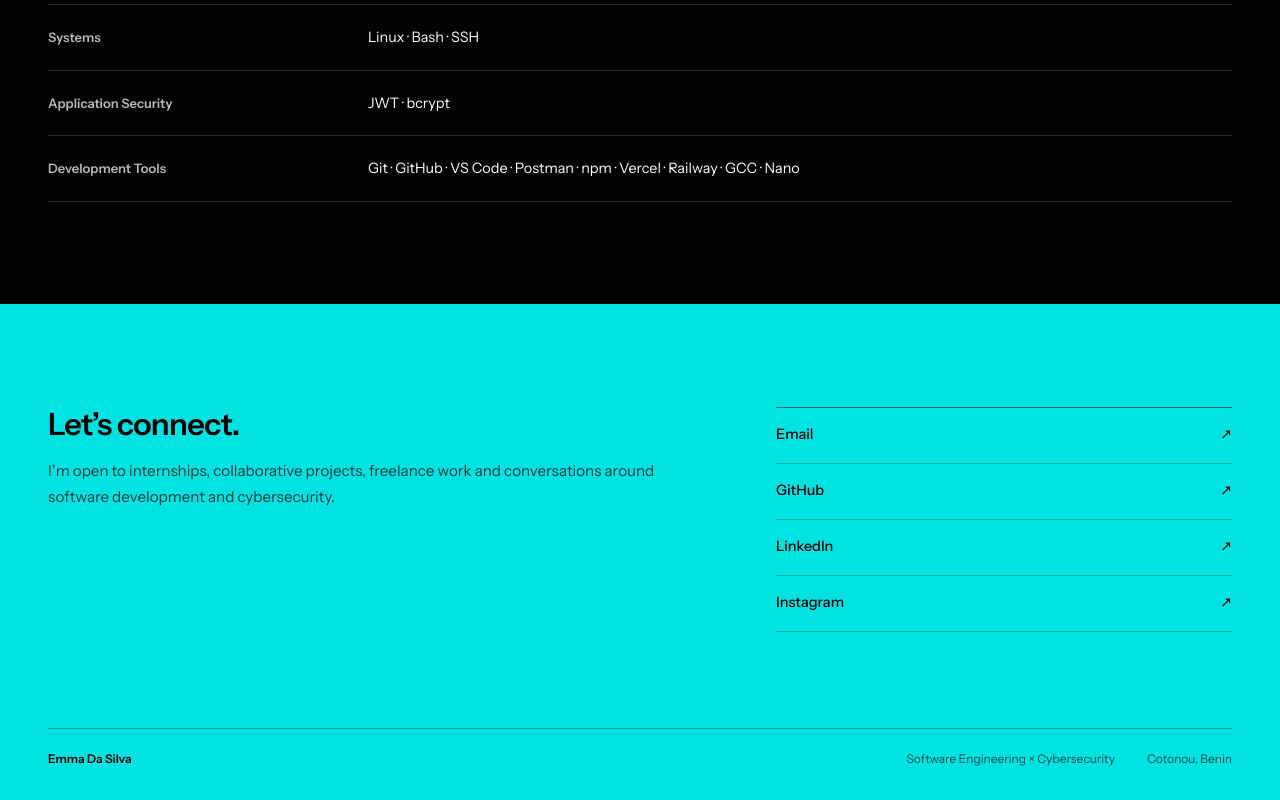
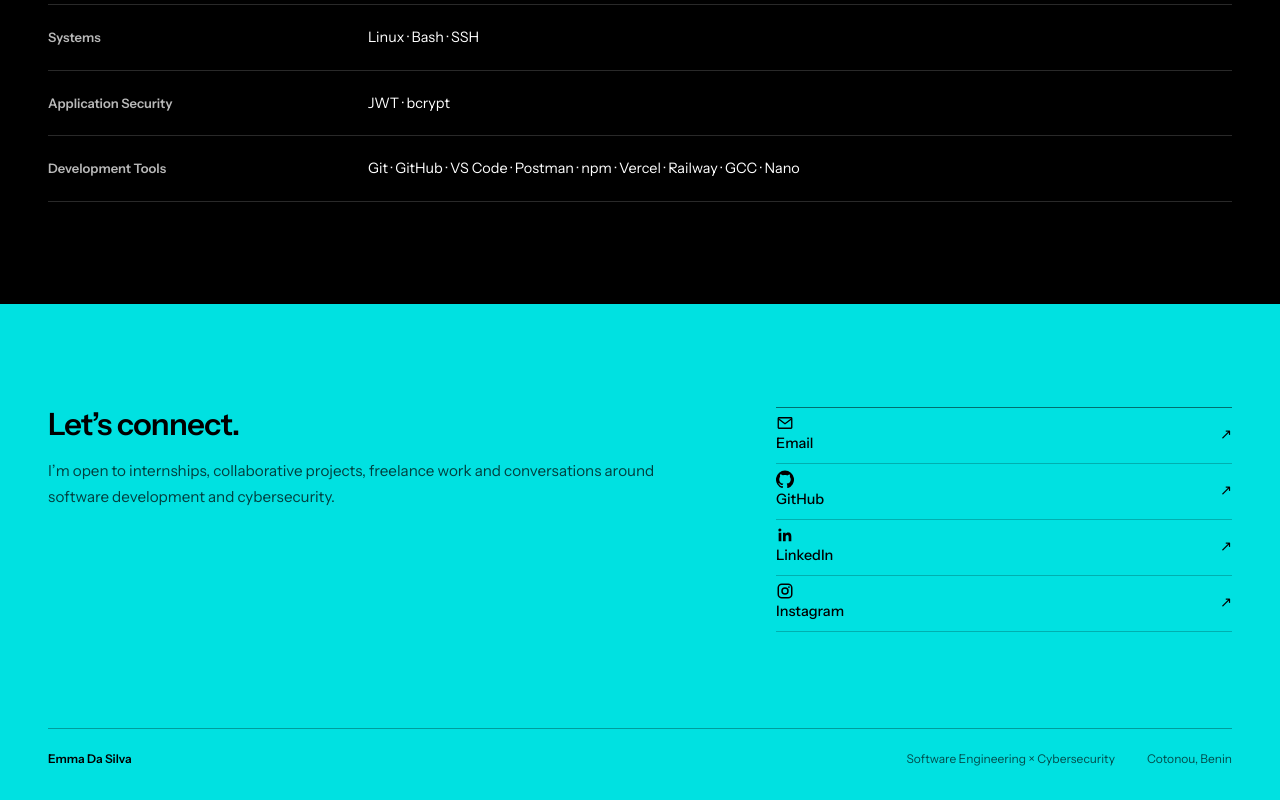
Before and after one commit to emma-dasilva-dev/emma-dasilva-portfolio, a Next.js app: page /en in a window 1280 px wide. Shown: the part 3095-3895 px from the top of the page. Built offline with nearby package versions, Linux system fonts and the light colour scheme.

Commit message:
feat: add brand icons to footer contact links

```diff
--- a/src/components/sections/PortfolioSections.tsx
+++ b/src/components/sections/PortfolioSections.tsx
@@ -7,6 +7,47 @@ import styles from "./PortfolioSections.module.css";
 
 interface PortfolioSectionProps {
   locale: Locale;
+}
+
+function ContactIcon({ label }: { label: string }) {
+  const commonProps = {
+    width: 18,
+    height: 18,
+    viewBox: "0 0 24 24",
+    fill: "currentColor",
+    "aria-hidden": true,
+  } as const;
+
+  if (label === "GitHub") {
+    return (
+      <svg {...commonProps}>
+        <path d="M12 .7a12 12 0 0 0-3.79 23.39c.6.11.82-.26.82-.58v-2.1c-3.34.73-4.04-1.42-4.04-1.42-.55-1.39-1.34-1.76-1.34-1.76-1.09-.75.08-.73.08-.73 1.2.08 1.84 1.24 1.84 1.24 1.07 1.83 2.81 1.3 3.5.99.11-.78.42-1.3.76-1.6-2.67-.3-5.47-1.33-5.47-5.93 0-1.31.47-2.38 1.23-3.22-.12-.3-.53-1.52.12-3.18 0 0 1-.32 3.3 1.23A11.5 11.5 0 0 1 12 6.82c1.02 0 2.05.14 3.01.4 2.29-1.55 3.29-1.23 3.29-1.23.65 1.66.24 2.88.12 3.18.77.84 1.23 1.91 1.23 3.22 0 4.61-2.81 5.62-5.48 5.92.43.37.81 1.1.81 2.22v2.98c0 .32.22.7.82.58A12 12 0 0 0 12 .7Z" />
+      </svg>
+    );
+  }
+
+  if (label === "LinkedIn") {
+    return (
+      <svg {...commonProps}>
+        <path d="M20.45 20.45h-3.56v-5.57c0-1.33-.03-3.04-1.85-3.04-1.85 0-2.14 1.45-2.14 2.94v5.67H9.34V8.98h3.42v1.57h.05c.47-.9 1.64-1.85 3.37-1.85 3.6 0 4.27 2.37 4.27 5.46v6.29ZM5.32 7.41a2.07 2.07 0 1 1 0-4.13 2.07 2.07 0 0 1 0 4.13ZM7.1 20.45H3.54V8.98H7.1v11.47Z" />
+      </svg>
+    );
+  }
+
+  if (label === "Instagram") {
+    return (
+      <svg {...commonProps}>
+        <path d="M7.8 2h8.4A5.8 5.8 0 0 1 22 7.8v8.4a5.8 5.8 0 0 1-5.8 5.8H7.8A5.8 5.8 0 0 1 2 16.2V7.8A5.8 5.8 0 0 1 7.8 2Zm-.2 2A3.6 3.6 0 0 0 4 7.6v8.8A3.6 3.6 0 0 0 7.6 20h8.8a3.6 3.6 0 0 0 3.6-3.6V7.6A3.6 3.6 0 0 0 16.4 4H7.6Zm9.65 1.5a1.25 1.25 0 1 1 0 2.5 1.25 1.25 0 0 1 0-2.5ZM12 7a5 5 0 1 1 0 10 5 5 0 0 1 0-10Zm0 2a3 3 0 1 0 0 6 3 3 0 0 0 0-6Z" />
+      </svg>
+    );
+  }
+
+  return (
+    <svg {...commonProps} fill="none" stroke="currentColor" strokeWidth="1.8" strokeLinecap="round" strokeLinejoin="round">
+      <rect x="3" y="5" width="18" height="14" rx="1" />
+      <path d="m4 7 8 6 8-6" />
+    </svg>
+  );
 }
 
 export function Experience({ locale }: PortfolioSectionProps) {
@@ -99,7 +140,10 @@ export function Contact({ locale }: PortfolioSectionProps) {
           <div className={styles.contactLinks}>
             {content.links.map((link) => (
               <a key={link.label} href={link.href} target={link.href.startsWith("mailto:") ? undefined : "_blank"} rel={link.href.startsWith("mailto:") ? undefined : "noreferrer"}>
-                <span>{link.label}</span>
+                <span className={styles.contactLinkLabel}>
+                  <ContactIcon label={link.label} />
+                  <span>{link.label}</span>
+                </span>
                 <span aria-hidden="true">↗</span>
               </a>
             ))}
```
